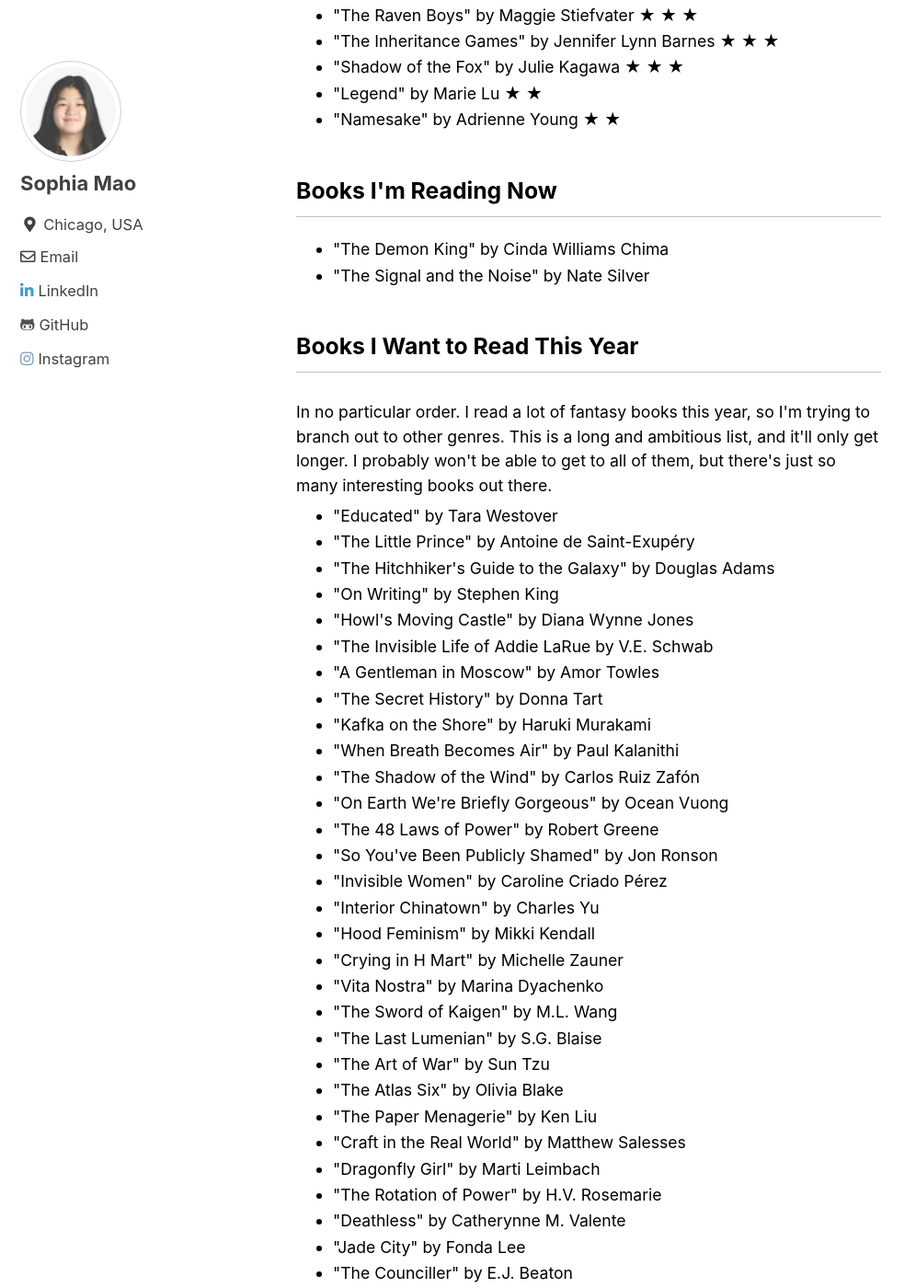
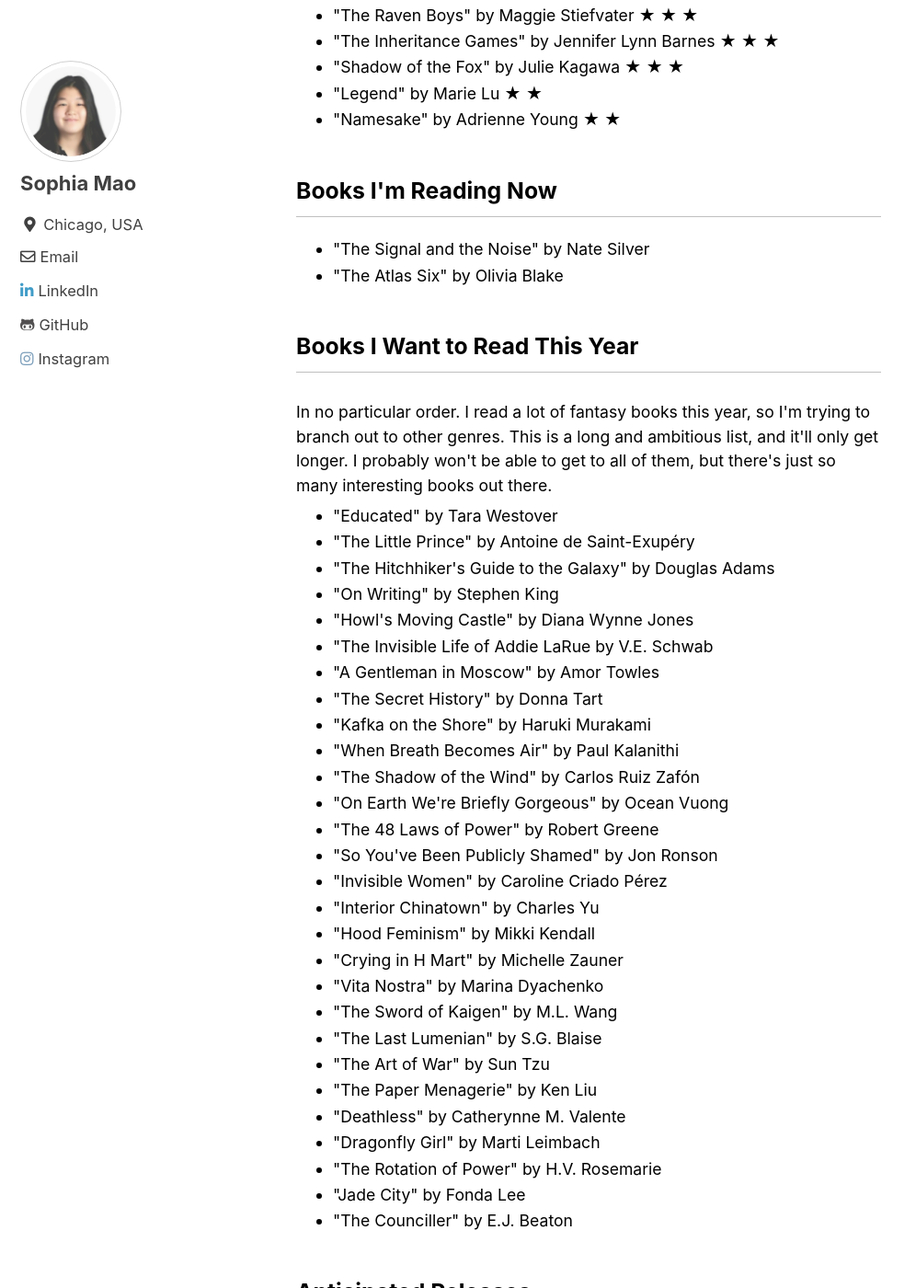
Before and after one commit to mayonais/mayonais.github.io, a Jekyll site: the page built from _posts/2021-07-10-book-status-2021.md, in a window 1280 px wide and 1400 px high, scrolled down 858 px. Shown: the whole window at 92% size, without its empty margins (0-996 px from the left). Built offline with Jekyll 4.4.1, drawn with Linux system fonts in a browser that asks for light colours; cached includes are drawn as plain includes; some of the changed text lies outside the part shown.

Commit message:
book update

```diff
--- a/_posts/2021-06-21-book-status-2021.md
+++ b/_posts/2021-07-10-book-status-2021.md
@@ -36,8 +36,8 @@
 
 <h3> Books I'm Reading Now </h3>
 <ul>
-    <li> "The Demon King" by Cinda Williams Chima</li>
     <li> "The Signal and the Noise" by Nate Silver</li>
+    <li> "The Atlas Six" by Olivia Blake</li>
 </ul>
 
 <h3> Books I Want to Read This Year </h3>
@@ -65,12 +65,10 @@
     <li> "The Sword of Kaigen" by M.L. Wang</li>
     <li> "The Last Lumenian" by S.G. Blaise </li>
     <li> "The Art of War" by Sun Tzu</li>
-    <li> "The Atlas Six" by Olivia Blake</li>
     <li> "The Paper Menagerie" by Ken Liu</li>
-    <li> "Craft in the Real World" by Matthew Salesses</li>
+    <li> "Deathless" by Catherynne M. Valente</li>
     <li> "Dragonfly Girl" by Marti Leimbach</li>
     <li> "The Rotation of Power" by H.V. Rosemarie</li>
-    <li> "Deathless" by Catherynne M. Valente</li>
     <li> "Jade City" by Fonda Lee</li>
     <li> "The Counciller" by E.J. Beaton</li>
 </ul>
```
Also changed, not shown: other parts of _posts/2021-07-10-book-status-2021.md (+2 -2 lines).
